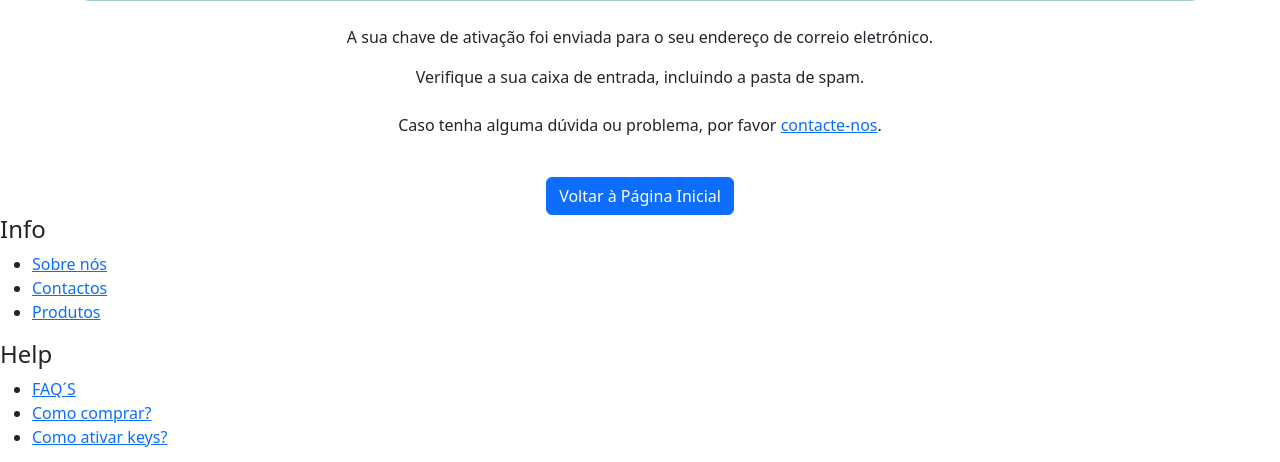
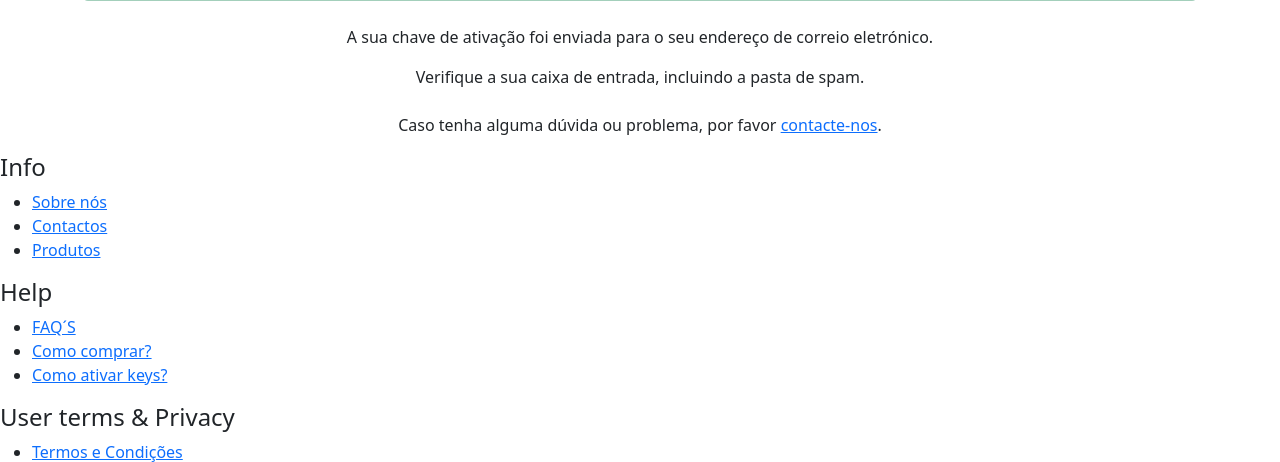
Before and after one commit to BernasQPH/Game, a PHP site: page /comprafinal.php in a window 1280 px wide. Shown: the part 258-720 px from the top of the page. Run offline with PHP 8.4, Linux system fonts and the light colour scheme.

Commit message:
comprafinal

```diff
--- a/comprafinal.php
+++ b/comprafinal.php
@@ -21,7 +21,7 @@
 
         <p class="mt-4">Caso tenha alguma dúvida ou problema, por favor <a href="contactus.php" class="text-primary">contacte-nos</a>.</p>
 
-        <a href="index.php" class="btn btn-primary mt-4">Voltar à Página Inicial</a>
+
     </div>
 
     <?php include 'php/footer.php'; ?>
```
